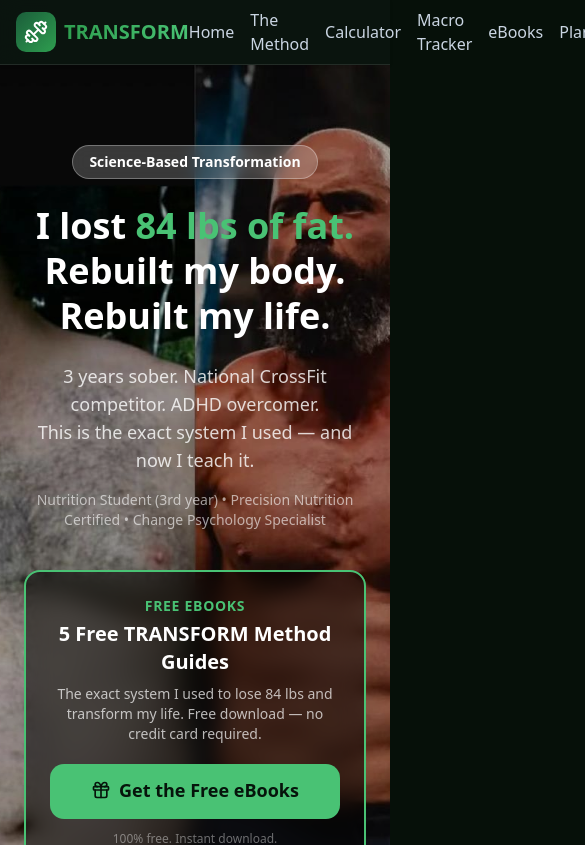
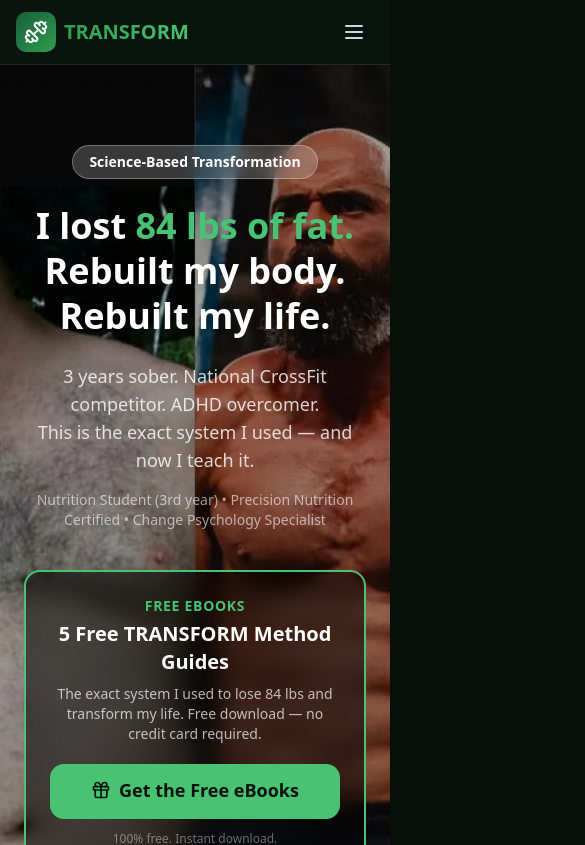
Before and after one commit to AdrianoDRJB/Transform-method, a React (Vite) app: page / in a window 390 px wide. Shown: the top 845 px of the page, 585 px wide, since content can reach past the window. Built offline with nearby package versions, Linux system fonts and the light colour scheme.

Commit message:
Fix mobile nav: full-screen overlay menu instead of broken horizontal bar

```diff
--- a/src/App.jsx
+++ b/src/App.jsx
@@ -34,7 +34,7 @@ function AppContent() {
               </Link>
 
               {/* Desktop Navigation */}
-              <div className="flex items-center space-x-4">
+              <div className="hidden md:flex items-center space-x-4">
                 <Link to="/" className="text-slate-300 hover:text-[#49c274] transition-colors font-medium">
                   Home
                 </Link>
@@ -58,58 +58,45 @@ function AppContent() {
               {/* Mobile menu button */}
               <button
                 onClick={() => setMobileMenuOpen(!mobileMenuOpen)}
-                className="hidden p-2 rounded-md text-slate-300 hover:bg-white/10"
+                className="md:hidden p-2 rounded-md text-slate-300 hover:bg-white/10"
+                aria-label={mobileMenuOpen ? 'Close menu' : 'Open menu'}
               >
                 {mobileMenuOpen ? <X className="h-6 w-6" /> : <Menu className="h-6 w-6" />}
               </button>
             </div>
           </div>
 
-          {/* Mobile Navigation */}
+          {/* Mobile Navigation Overlay */}
           {mobileMenuOpen && (
-            <div className="hidden bg-[#0b140f] border-t border-white/10">
-              <div className="px-4 py-3 space-y-3">
-                <Link
-                  to="/"
-                  className="block text-slate-300 hover:text-[#49c274] transition-colors font-medium"
-                  onClick={() => setMobileMenuOpen(false)}
-                >
-                  Home
-                </Link>
-                <Link
-                  to="/method"
-                  className="block text-slate-300 hover:text-[#49c274] transition-colors font-medium"
-                  onClick={() => setMobileMenuOpen(false)}
-                >
-                  The Method
-                </Link>
-                <Link
-                  to="/calculator"
-                  className="block text-slate-300 hover:text-[#49c274] transition-colors font-medium"
-                  onClick={() => setMobileMenuOpen(false)}
-                >
-                  Calculator
-                </Link>
-                <Link
-                  to="/tracker"
-                  className="block text-slate-300 hover:text-[#49c274] transition-colors font-medium"
-                  onClick={() => setMobileMenuOpen(false)}
-                >
-                  Macro Tracker
-                </Link>
-                <Link
-                  to="/ebooks"
-                  className="block text-slate-300 hover:text-[#49c274] transition-colors font-medium"
-                  onClick={() => setMobileMenuOpen(false)}
-                >
-                  eBooks
-                </Link>
+            <div className="md:hidden fixed inset-x-0 top-16 bottom-0 z-40 bg-[#0b140f] flex flex-col overflow-y-auto">
+              <div className="flex-1 flex flex-col items-center justify-center gap-8 px-6 py-10">
+                {[
+                  { to: '/', label: 'Home' },
+                  { to: '/method', label: 'The Method' },
+                  { to: '/calculator', label: 'Calculator' },
+                  { to: '/tracker', label: 'Macro Tracker' },
+                  { to: '/ebooks', label: 'eBooks' },
+                  { to: '/plans', label: 'Plans' },
+                ].map((item) => (
+                  <Link
+                    key={item.to}
+                    to={item.to}
+                    onClick={() => setMobileMenuOpen(false)}
+                    className={`text-2xl font-semibold uppercase tracking-wide transition-colors ${
+                      location.pathname === item.to ? 'text-[#49c274]' : 'text-slate-200 hover:text-[#49c274]'
+                    }`}
+                  >
+                    {item.label}
+                  </Link>
+                ))}
+              </div>
+              <div className="pb-12 text-center">
                 <Link
                   to="/plans"
-                  className="block text-slate-300 hover:text-[#49c274] transition-colors font-medium"
                   onClick={() => setMobileMenuOpen(false)}
+                  className="inline-block bg-[#2e9e4f] hover:bg-[#3fae67] text-[#06140b] font-bold py-3 px-8 rounded-xl transition-all"
                 >
-                  Plans
+                  Choose Your Plan
                 </Link>
               </div>
             </div>
```
